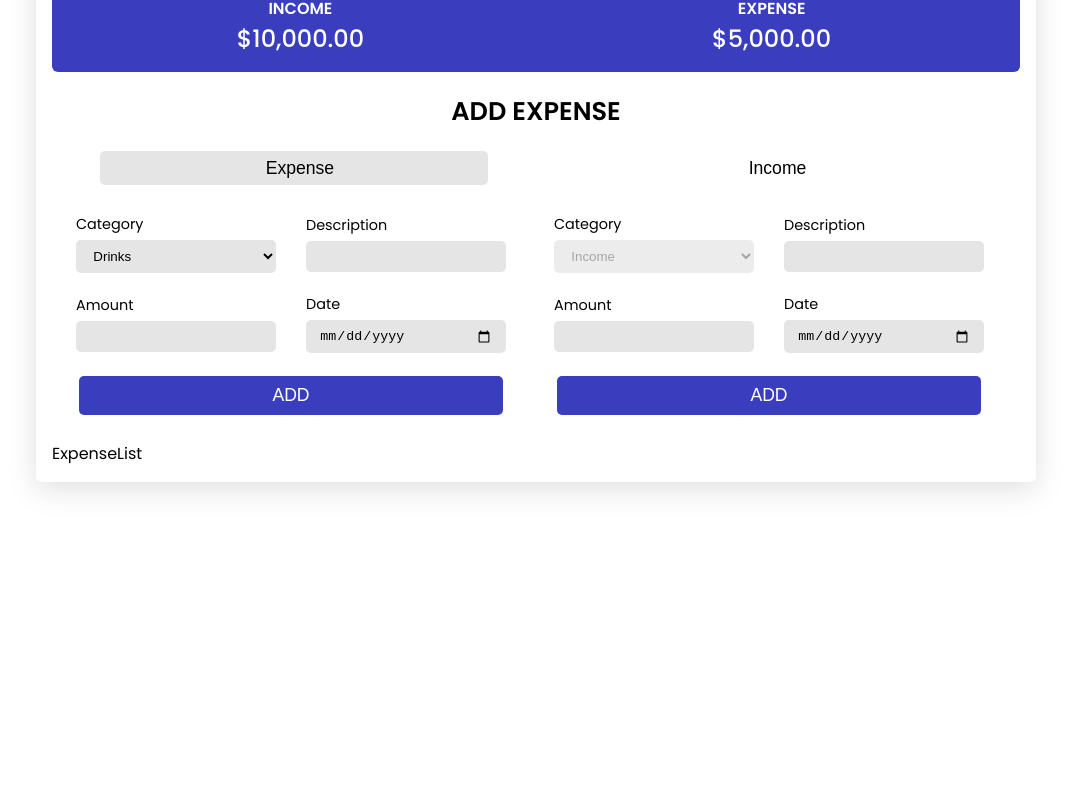
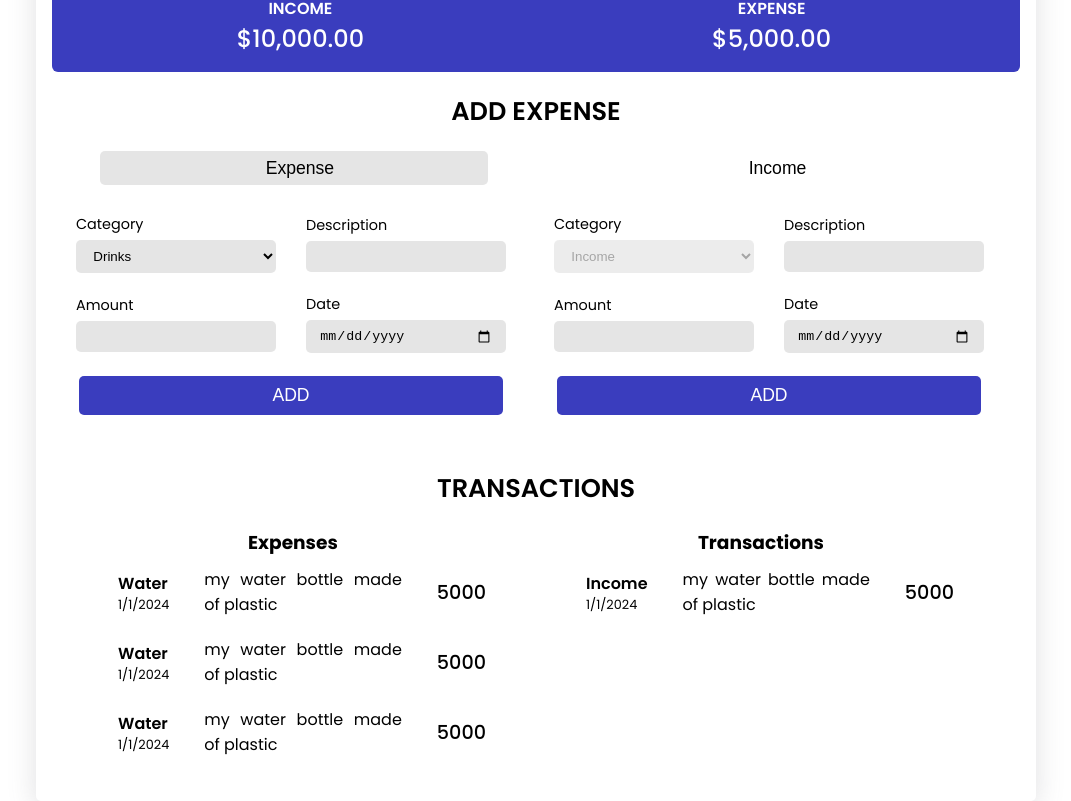
Before and after one commit to hamz-aa/codealpha_tasks, a React (Vite) app in the folder task-02-expense-tracker/: page / in a window 1280 px wide. Shown: the part 223-1024 px from the top of the page, without its empty margins (104-1175 px from the left). Before the commit the page ends 800 px from the top, so only its background shows below. Built offline with nearby package versions, Linux system fonts and the light colour scheme.

Commit message:
added transactions component

```diff
--- a/task-02-expense-tracker/src/App.css
+++ b/task-02-expense-tracker/src/App.css
@@ -61,7 +61,7 @@ h1 {
   font-weight: 500;
 }
 
-.add-expense h3 {
+h3 {
   text-align: center;
   font-size: 1.6rem;
   margin-block: 20px;
@@ -151,3 +151,66 @@ h1 {
   font-size: 1.1rem;
   cursor: pointer;
 }
+
+.transactions {
+  padding: 0.5em 1em;
+}
+
+.top-headings {
+  display: flex;
+  justify-content: space-around;
+  font-size: 1.4rem;
+  margin-bottom: 10px;
+}
+
+.transactions-wrapper {
+  display: grid;
+  grid-template-columns: 1fr 1fr;
+}
+
+.transactions-wrapper > div > div {
+  margin-inline: 50px;
+  display: flex;
+  align-items: center;
+  gap: 20px;
+  position: relative;
+  margin-bottom: 20px;
+}
+
+.transactions-wrapper > div button {
+  transition: all 0.3s;
+  transform-origin: right;
+  transform: scaleX(0);
+  position: absolute;
+  right: 0;
+  border: none;
+  outline: none;
+  padding: 0 0.5em;
+  height: 100%;
+  background-color: #3a3dbe;
+  color: white;
+  cursor: pointer;
+}
+
+.transactions-wrapper > div > div:hover button {
+  transform: scaleX(1);
+}
+
+.transactions-wrapper > div p:first-child {
+  text-transform: capitalize;
+  font-weight: 600;
+}
+
+.transactions-wrapper > div p:last-child {
+  font-size: 0.8rem;
+}
+
+.transactions-wrapper .description {
+  margin-inline: 15px;
+  text-align: justify;
+}
+
+.transactions-wrapper .amount {
+  font-size: 1.2rem;
+  font-weight: 500;
+}
--- a/task-02-expense-tracker/src/App.jsx
+++ b/task-02-expense-tracker/src/App.jsx
@@ -1,7 +1,7 @@
 import "./App.css";
 import AddExpense from "./components/AddExpense";
 import Balance from "./components/Balance";
-import ExpenseList from "./components/ExpenseList";
+import Transactions from "./components/Transactions";
 
 function App() {
   return (
@@ -10,7 +10,7 @@ function App() {
       <div className="app-wrapper">
         <Balance />
         <AddExpense />
-        <ExpenseList />
+        <Transactions />
       </div>
     </>
   );
--- a/task-02-expense-tracker/src/components/ExpenseList.jsx
+++ /dev/null
@@ -1,5 +0,0 @@
-const ExpenseList = () => {
-  return <>ExpenseList</>;
-};
-
-export default ExpenseList;
--- /dev/null
+++ b/task-02-expense-tracker/src/components/Transactions.jsx
@@ -0,0 +1,55 @@
+const Transactions = () => {
+  return (
+    <div className="transactions">
+      <h3>Transactions</h3>
+      <div className="top-headings">
+        <h5>Expenses</h5>
+        <h5>Transactions</h5>
+      </div>
+      <div className="transactions-wrapper">
+        <div className="expense">
+          <div className="expense-wrapper">
+            <div className="name-date">
+              <p>Water</p>
+              <p>1/1/2024</p>
+            </div>
+            <p className="description">my water bottle made of plastic</p>
+            <p className="amount">5000</p>
+            <button>Remove</button>
+          </div>
+          <div className="expense-wrapper">
+            <div className="name-date">
+              <p>Water</p>
+              <p>1/1/2024</p>
+            </div>
+            <p className="description">my water bottle made of plastic</p>
+            <p className="amount">5000</p>
+            <button>Remove</button>
+          </div>
+          <div className="expense-wrapper">
+            <div className="name-date">
+              <p>Water</p>
+              <p>1/1/2024</p>
+            </div>
+            <p className="description">my water bottle made of plastic</p>
+            <p className="amount">5000</p>
+            <button>Remove</button>
+          </div>
+        </div>
+        <div className="income">
+          <div className="income-wrapper">
+            <div className="name-date">
+              <p>Income</p>
+              <p>1/1/2024</p>
+            </div>
+            <p className="description">my water bottle made of plastic</p>
+            <p className="amount">5000</p>
+            <button>Remove</button>
+          </div>
+        </div>
+      </div>
+    </div>
+  );
+};
+
+export default Transactions;
```
